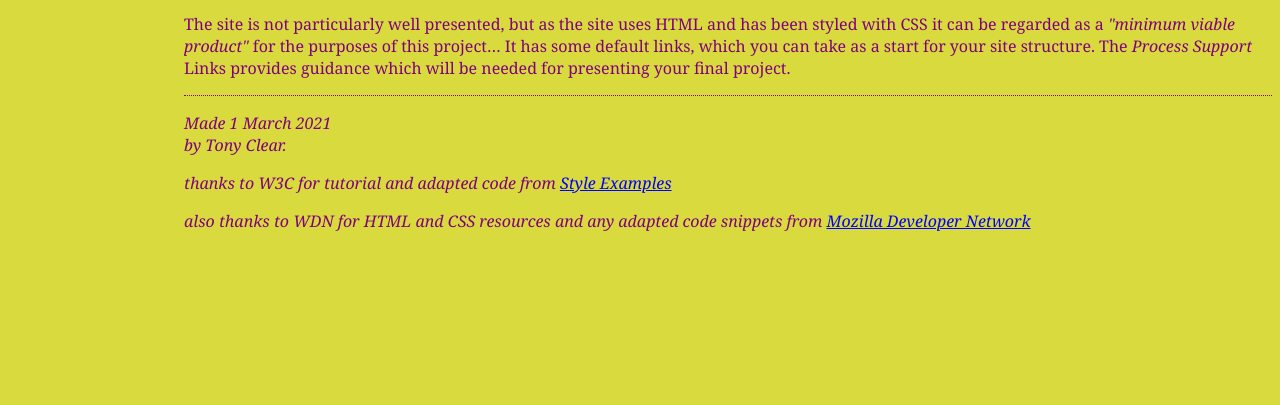
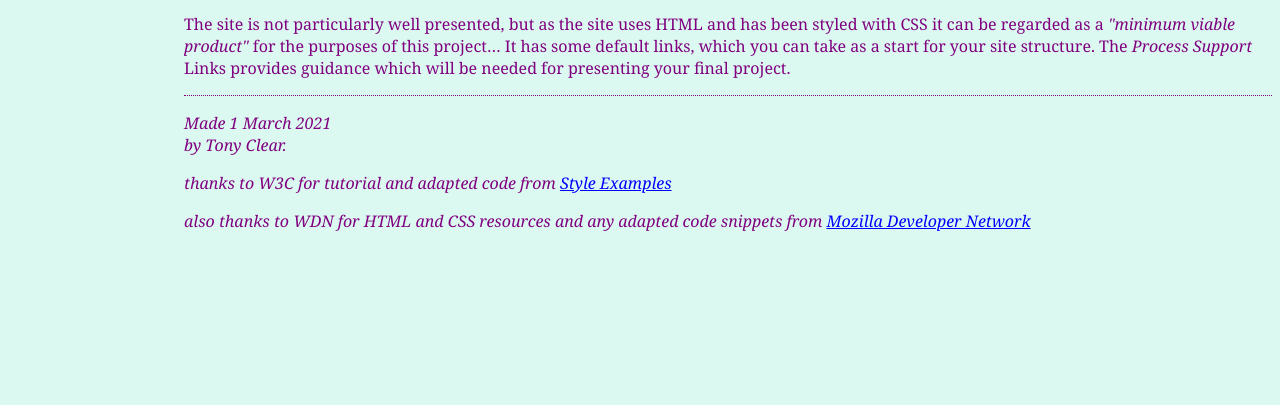
Before and after one commit to trt2862/Ctrl-Alt-Elite.github.io, a plain HTML site: page index.html in a window 1280 px wide. Shown: the part 395-800 px from the top of the page. Drawn offline with Linux system fonts and the light colour scheme.

Commit message:
Update index.html
background colour

```diff
--- a/index.html
+++ b/index.html
@@ -1,5 +1,6 @@
 <!DOCTYPE html PUBLIC "-//W3C//DTD HTML 4.01//EN">
 <html>
+<body style="background-color:#DBF9F0;">
 <head>
   <title>My first styled page</title>
   	<link rel="stylesheet" href="styles/mystyles.css">
```
